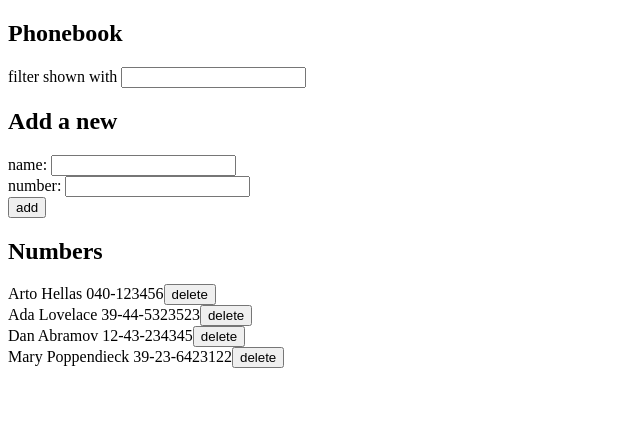
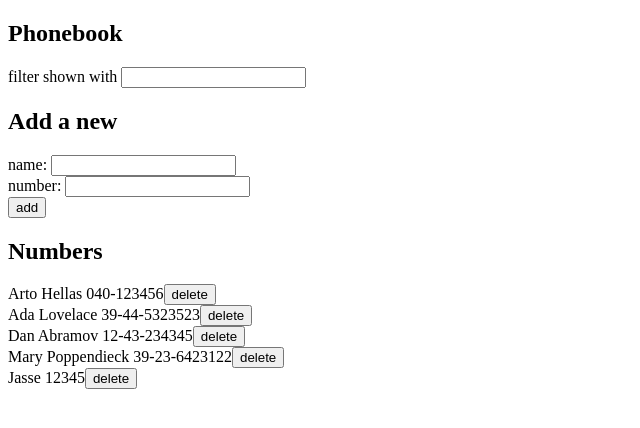
Before and after one commit to jayzstep/HY-fullstack-palautukset, a React (Create React App) app in the folder osa2/puhelinluettelo/: page / in a window 1280 px wide. Shown: the top 428 px of the page, without its empty margins (0-640 px from the left). Built offline with nearby package versions, Linux system fonts and the light colour scheme; data requests are answered from the project's data file.

Commit message:
feat: update number jos kaveri jo olemassa

```diff
--- a/osa2/puhelinluettelo/db.json
+++ b/osa2/puhelinluettelo/db.json
@@ -19,6 +19,11 @@
       "name": "Mary Poppendieck",
       "number": "39-23-6423122",
       "id": 4
+    },
+    {
+      "name": "Jasse",
+      "number": "12345",
+      "id": 5
     }
   ]
 }
--- a/osa2/puhelinluettelo/src/App.js
+++ b/osa2/puhelinluettelo/src/App.js
@@ -87,15 +87,35 @@ const App = () => {
     setNewFilter(event.target.value)
   }
 
+
   const handleSubmit = (event) => {
     event.preventDefault()
-    if (persons.find(person => person.name === newName)) {
-      alert(`${newName} is already added to phonebook`)
-    } else {
     const personObject = {
       name: newName,
       number: newNumber
     }
+
+    if (persons.find(person => person.name === newName)) {
+
+      const updatedPersonId = persons.filter(person => person.name === newName)[0].id
+
+      //TO DO: PÄIVITÄ TILA, ja confirm teksti
+      if (window.confirm(`${newName} is already added to phonebook, replace the old number with a new one?`)) {
+        personService
+          .update(updatedPersonId, newName, newNumber)
+          .then(response => setPersons(
+            persons.map(person => {
+              if (person.name === response.data.name) {
+                return (
+                  { ...person, number: response.data.number }
+                )
+              }
+              return person
+            })
+          ))
+      }
+    } else {
+
 
       personService
         .create(personObject)
@@ -111,14 +131,16 @@ const App = () => {
   const handleDelete = (event) => {
     event.preventDefault()
     const deletedPersonId = event.target.value
-    console.log(deletedPersonId)
-    console.log(persons[0].id)
+    const deletedPersonName = persons.filter(person => person.id == deletedPersonId)
+
+    if (window.confirm(`Delete ${deletedPersonName[0].name} ?`)) {
       personService
         .deletePerson(deletedPersonId)
         .then(response => {
           console.log(response)
           setPersons(persons.filter(person => person.id != deletedPersonId))
         })
+    }
   }
 
   return (
--- a/osa2/puhelinluettelo/src/services/persons.js
+++ b/osa2/puhelinluettelo/src/services/persons.js
@@ -9,7 +9,12 @@ const deletePerson = personID => {
     return axios.delete(baseUrl + "/"+ personID)
 }
 
+const update = (personID, oldName, newNumber) => {
+    return axios.put(baseUrl + "/" + personID, {name: oldName, number: newNumber})
+}
+
 export default {
     create,
-    deletePerson
+    deletePerson,
+    update
 }
```
Lines whose indentation alone changed are shown as unchanged.
